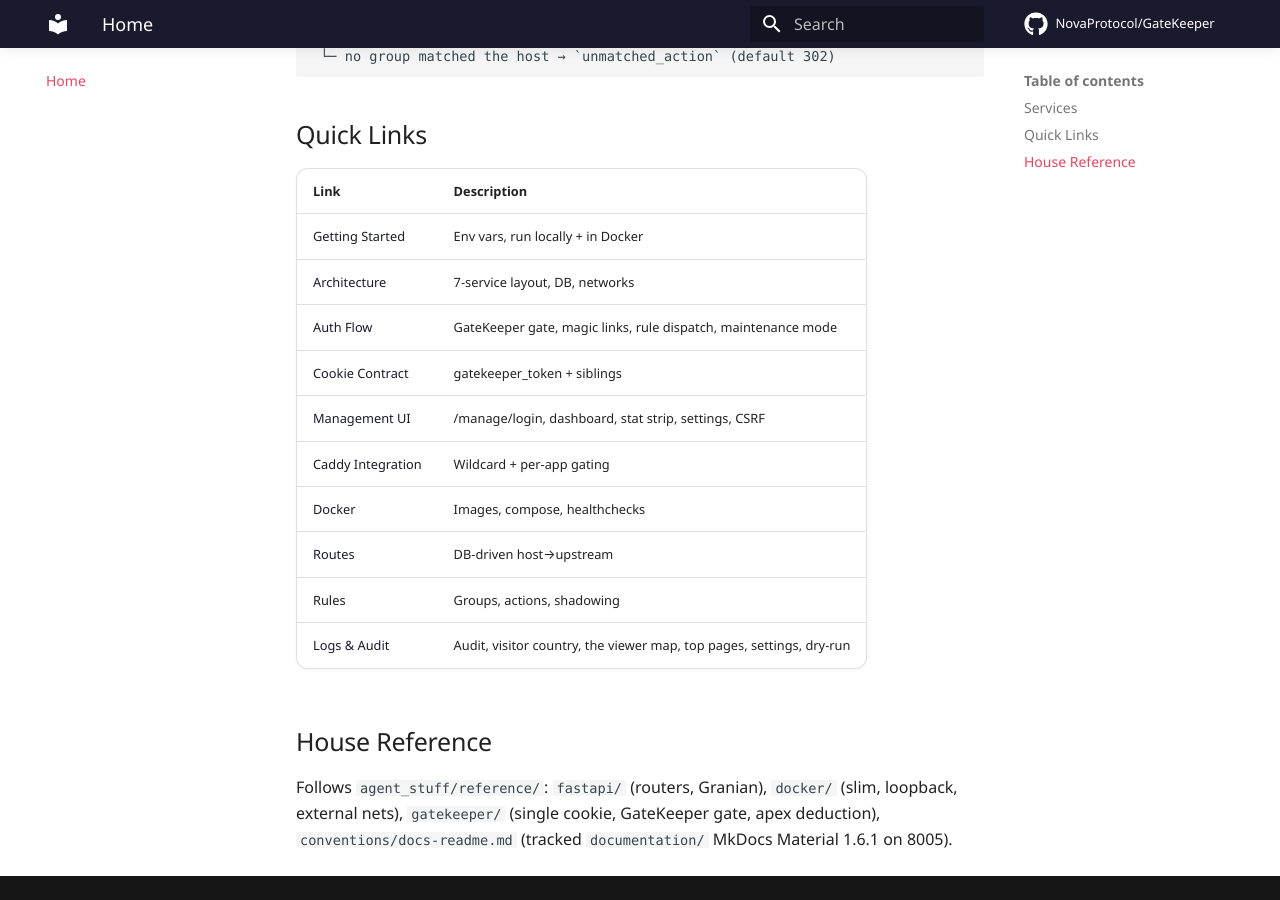
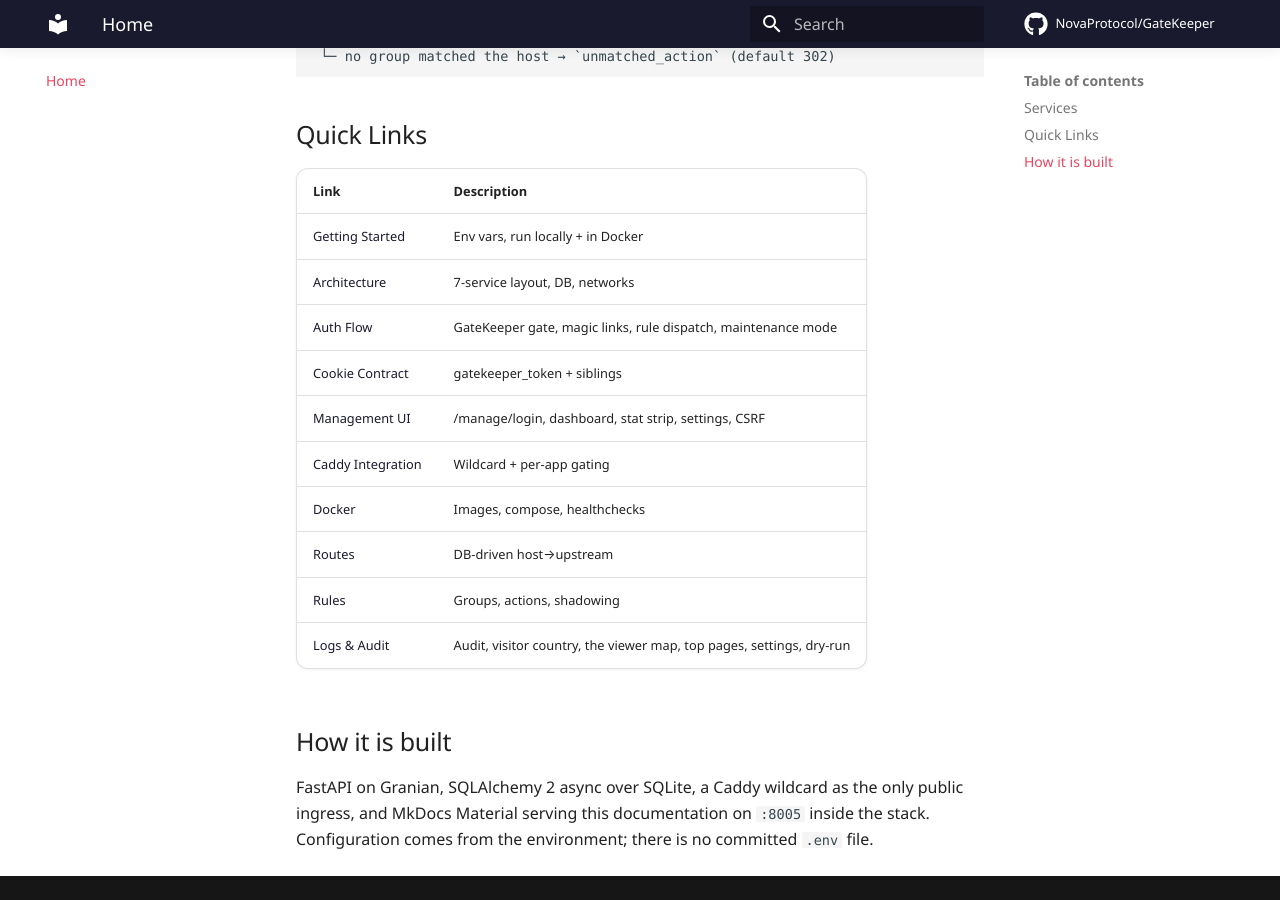
Before and after one commit to NovaProtocol/GateKeeper, an MkDocs documentation site: the page built from documentation/docs/index.md, in a window 1280 px wide and 900 px high, scrolled down 2116 px. Built offline with MkDocs 1.6.1 and Material for MkDocs 9.7.7, drawn with Linux system fonts in a browser that asks for light colours; some web fonts are replaced; comment, search, counter and statistics services are not loaded.

Commit message:
chore: tidy the ignore rules and describe the stack directly

```diff
--- a/documentation/docs/index.md
+++ b/documentation/docs/index.md
@@ -55,6 +55,9 @@ Request → Caddy → Auth Gateway /api/authz/forward-auth
 | [Rules](rules.md) | Groups, actions, shadowing |
 | [Logs & Audit](logs.md) | Audit, visitor country, the viewer map, top pages, settings, dry-run |
 
-## House Reference
+## How it is built
 
-Follows `agent_stuff/reference/`: `fastapi/` (routers, Granian), `docker/` (slim, loopback, external nets), `gatekeeper/` (single cookie, GateKeeper gate, apex deduction), `conventions/docs-readme.md` (tracked `documentation/` MkDocs Material 1.6.1 on 8005).
+FastAPI on Granian, SQLAlchemy 2 async over SQLite, a Caddy wildcard as the only
+public ingress, and MkDocs Material serving this documentation on `:8005` inside
+the stack. Configuration comes from the environment; there is no committed
+`.env` file.
```
Also changed, not shown: 4 other files.
